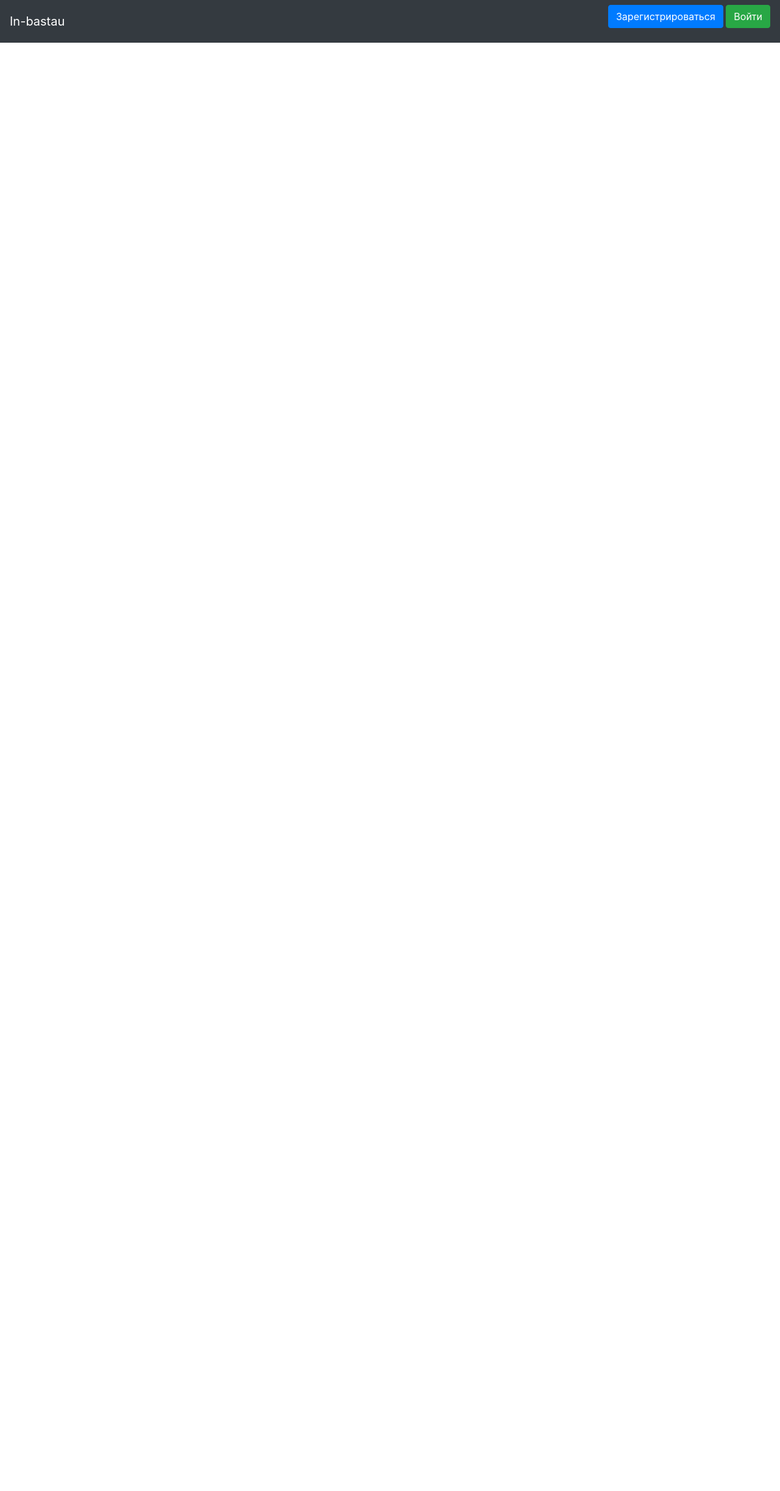
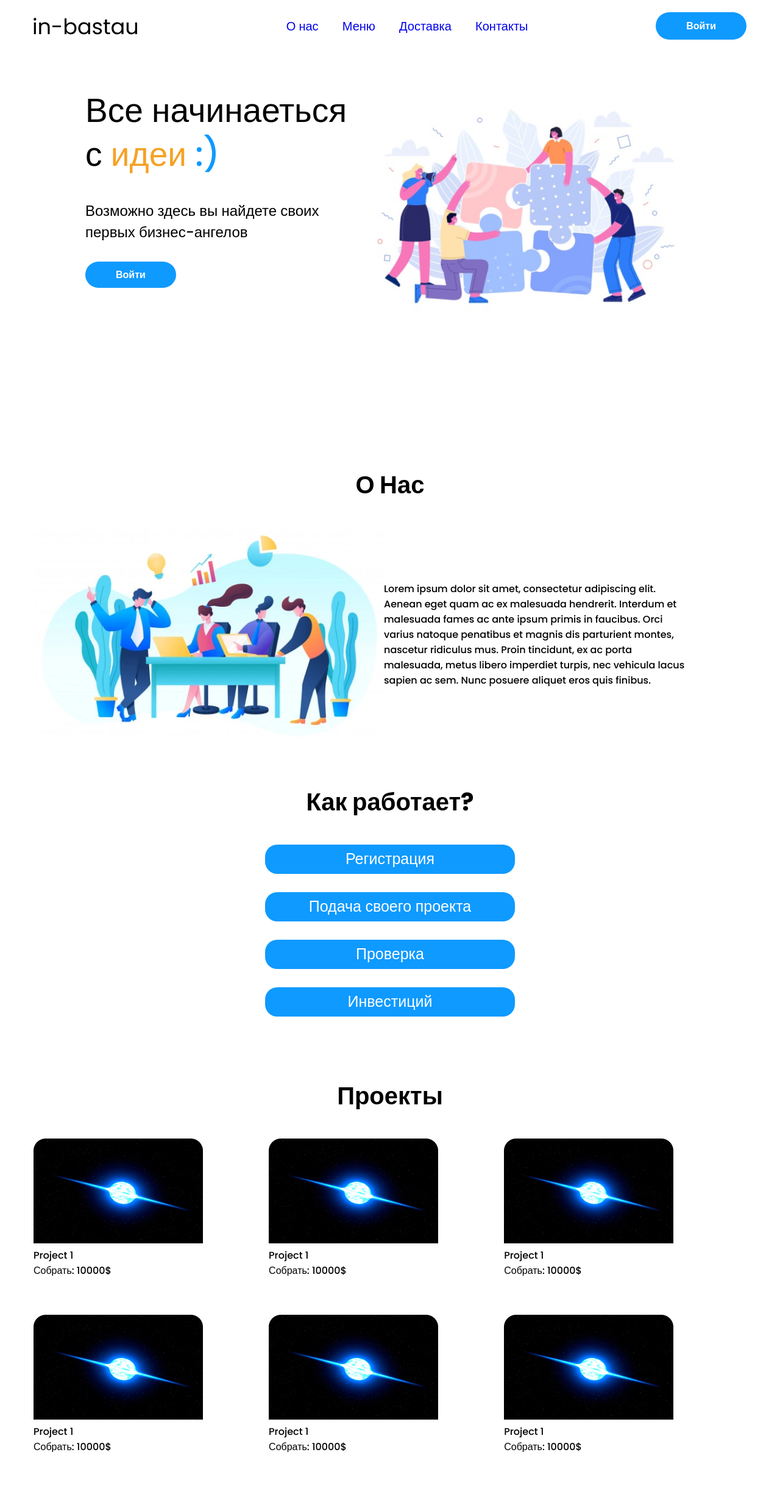
Before and after one commit to ninjakamushek/In-bastau, a Flask app: page / in a window 1280 px wide. Shown: the whole page at 61% size. Before the commit the page ends 70 px from the top, so only its background shows below. Run offline with Flask 2, Linux system fonts and the light colour scheme; some libraries are stand-ins or nearby versions.

Commit message:
New HTML page

```diff
--- /dev/null
+++ b/static/main.css
@@ -0,0 +1,189 @@
+body{
+  margin: 0px;
+  font-family: 'Poppins', sans-serif;
+
+}
+/*font-family: 'Montserrat', sans-serif;
+font-family: 'Poppins', sans-serif;
+font-family: 'Roboto', sans-serif;*/
+
+*,
+*before,
+*after{
+  box-sizing: border-box;
+}
+
+h1, h2, h3, h4, h5, h6, p{
+    margin:0;
+}
+
+.container{
+  width: 100%;
+  max-width: 1170px;
+  margin: 0 auto;
+}
+
+.bigtitle{
+  text-align: center;
+  font-size: 40px;
+  font-weight: 700;
+  margin-bottom: 40px;
+}
+
+/*---------------------------------*/
+/*Header*/
+.header{
+  width: 100%;
+
+  position: absolute;
+  top:0;
+  left: 0;
+  right: 0;
+  z-index: 1000;
+
+  color: black;
+
+}
+
+.header__inner{
+
+  display: flex;
+  justify-content: space-between;
+  align-items: center;/*Вот это
+    именно делает nav по центру*/
+
+    padding: 20px 0px;
+}
+
+
+
+/*--Nav--*/
+.nav{
+ color: black;
+}
+
+.nav__link{
+  text-decoration: none;
+  font-size: 20px;
+
+  margin-left: 35px;
+  display: inline-block;
+  vertical-align: top;
+
+  transition: color 0.2s;
+}
+
+.nav__link:hover{
+  color:  #F5A225;
+}
+
+
+
+/*---------------------------------*/
+/*Intro*/
+.intro{
+/*display: flex;
+flex-direction: column;
+justify-content: center;
+*/
+width: 100%;
+height: 70vh;
+max-width: 1000px;
+margin: 0 auto;
+
+padding: 60px 0px;
+
+}
+
+.intro__inner{
+  width: 100%;
+  display: flex;
+  text-align: left;
+}
+
+.intro__title{
+  font-size: 55px;
+  margin-bottom: 40px;
+  line-height: 1.3;
+}
+
+
+.intro__text{
+  font-size: 24px;
+  margin-bottom: 40px;
+}
+
+.intro__bot{
+  text-decoration: none;
+  color: white;
+  font-weight: 600;
+  padding: 10px 50px;
+  border-radius: 30px;
+
+  background: #0F9AFF;
+
+  transition: 0.2s;
+
+}
+
+.intro__bot:hover{
+  background: #F5A225;
+}
+
+
+
+/*---------------------------------*/
+/*About*/
+.about{
+  margin-bottom: 70px;
+}
+
+.about__inner{
+  display: flex;
+  align-items: center;
+}
+
+.about__text{
+  width: 500px;
+
+}
+
+
+
+/*---------------------------------*/
+/*How*/
+.how{
+  margin-bottom: 100px;
+}
+
+.how__inner{
+  text-align: center;
+  font-size: 25px;
+  color: white;
+  margin: 0 auto;
+}
+
+.how__item{
+  background: #0F9AFF;
+  padding: 5px;
+  border-radius: 20px;
+  align-items: center;
+width: 400px;
+margin: 30px auto 0;
+}
+
+
+
+
+
+/*---------------------------------*/
+/*Work*/
+.work__inner{
+  display: flex;
+  flex-wrap: wrap;
+}
+
+.work__item{
+  width: 33%;
+  margin-bottom: 60px;
+}
--- a/static/style.css
+++ /dev/null
@@ -1,4 +0,0 @@
-.form {
-    margin-left: 250px;
-    margin-right: 250px;
-}
--- a/templates/base.html
+++ b/templates/base.html
@@ -1,31 +1,132 @@
 <!DOCTYPE html>
-<html lang="en">
+<html>
 <head>
-    <meta charset="UTF-8">
-    <meta name="viewport" content="width=device-width, initial-scale=1, shrink-to-fit=no">
-                    <link rel="stylesheet"
-                    href="https://stackpath.bootstrapcdn.com/bootstrap/4.4.1/css/bootstrap.min.css"
-                    integrity="sha384-Vkoo8x4CGsO3+Hhxv8T/Q5PaXtkKtu6ug5TOeNV6gBiFeWPGFN9MuhOf23Q9Ifjh"
-                    crossorigin="anonymous">
-    <link rel="stylesheet" href="/static/style.css">
-    <title>In-bastau</title>
-</head>
+  <title>In-bastau</title>
+  <meta name="viewport" content="width=device-width, initial-scale=1.0">
+  <link rel="stylesheet" type="text/css" href="..//static/main.css">
+
+  <!--google fonts-->
+  <link rel="preconnect" href="https://fonts.gstatic.com">
+  <link href="https://fonts.googleapis.com/css2?family=Montserrat:wght@100;300;500;700;900&family=Poppins:wght@100;300;500;700;900&family=Roboto:wght@100;300;500;700;900&display=swap" rel="stylesheet">
+
+  <!---->
+
 <body>
-    <nav class="navbar navbar-dark bg-dark">
-        <a class="navbar-brand" href="/">In-bastau</a>
-                {% block select %}{% endblock %}
-                {% if current_user.is_authenticated %}
-                    <span>
-                        <a target="_blank" class="navbar-brand" href="/profile/{{current_user.id}}">{{ current_user.name }} {{ current_user.surname }}</a>
-                        <a class="btn btn-light" href="/logout">Выйти</a>
-                    </span>
-                {% else %}
-                    <p>
-                        <a class="btn btn-primary " href="/register">Зарегистрироваться</a>
-                        <a class="btn btn-success" href="/login">Войти</a>
-                    </p>
-                {% endif %}
-    </nav>
-    {% block content %}{% endblock %}
+<header>
+  <div class="container">
+    <div class="header__inner">
+
+      <img src="..//static/img/logo.png" class="header__logo">
+
+      <nav class="nav">
+        <a href="#about" class="nav__link">О нас</a>
+        <a href="#menu" class="nav__link">Меню</a>
+        <a href="#deliver" class="nav__link">Доставка</a>
+        <a href="#contact" class="nav__link">Контакты</a>
+      </nav>
+
+      <a href="#" class="intro__bot">Войти</a>
+
+    </div>
+  </div>
+</header>
+
+<div class="intro">
+  <div class="container">
+
+    <div class="intro__inner">
+
+      <div class="intro__content">
+        <div class="intro__title">Все начинаеться с
+        <span style="color:#F5A225 ">идеи<span>
+        <span style="color:#0F9AFF">:)</span></div>
+
+        <div class="intro__text">Возможно здесь вы найдете своих первых бизнес-ангелов</div>
+        <a href="#" class="intro__bot">Войти</a>
+      </div>
+
+      <img src="..//static/img/img1.png" alt="" height="380px">
+
+
+    </div><!--intro__inner-->
+
+  </div><!--container-->
+</div><!--Intro-->
+
+
+<div class="about">
+  <div class="container">
+    <div class="bigtitle">О Нас</div>
+    <div class="about__inner">
+
+      <img src="..//static/img/about.png" alt="">
+
+      <div class="about__text">Lorem ipsum dolor sit amet, consectetur adipiscing elit. Aenean eget quam ac ex malesuada hendrerit. Interdum et malesuada fames ac ante ipsum primis in faucibus. Orci varius natoque penatibus et magnis dis parturient montes, nascetur ridiculus mus. Proin tincidunt, ex ac porta malesuada, metus libero imperdiet turpis, nec vehicula lacus sapien ac sem. Nunc posuere aliquet eros quis finibus.</div>
+
+    </div>
+  </div>
+</div>
+
+
+<div class="how">
+  <div class="container">
+    <div class="bigtitle">Как работает?</div>
+    <div class="how__inner">
+
+      <div class="how__item">Регистрация</div>
+      <div class="how__item">Подача своего проекта</div>
+      <div class="how__item">Проверка</div>
+      <div class="how__item">Инвестиций</div>
+
+    </div>
+  </div>
+</div>
+
+<div class="work">
+  <div class="container">
+    <div class="bigtitle">Проекты</div>
+    <div class="work__inner">
+
+      <div class="work__item">
+        <img src="..//static/img/work.jpg" alt="">
+        <p>Project 1</p>
+        <p>Собрать: 10000$</p>
+      </div>
+
+      <div class="work__item">
+        <img src="..//static/img/work.jpg" alt="">
+        <p>Project 1</p>
+        <p>Собрать: 10000$</p>
+      </div>
+
+      <div class="work__item">
+        <img src="..//static/img/work.jpg" alt="">
+        <p>Project 1</p>
+        <p>Собрать: 10000$</p>
+      </div>
+
+
+      <div class="work__item">
+        <img src="..//static/img/work.jpg" alt="">
+        <p>Project 1</p>
+        <p>Собрать: 10000$</p>
+      </div>
+
+      <div class="work__item">
+        <img src="..//static/img/work.jpg" alt="">
+        <p>Project 1</p>
+        <p>Собрать: 10000$</p>
+      </div>
+
+      <div class="work__item">
+        <img src="..//static/img/work.jpg" alt="">
+        <p>Project 1</p>
+        <p>Собрать: 10000$</p>
+      </div>
+
+
+    </div>
+  </div>
+</div>
+
 </body>
-</html>
```
Also changed, not shown: static/img/about.png (added), static/img/img1.png (added), static/img/logo.png (added), static/img/work.jpg (added), static/script.js (added).
